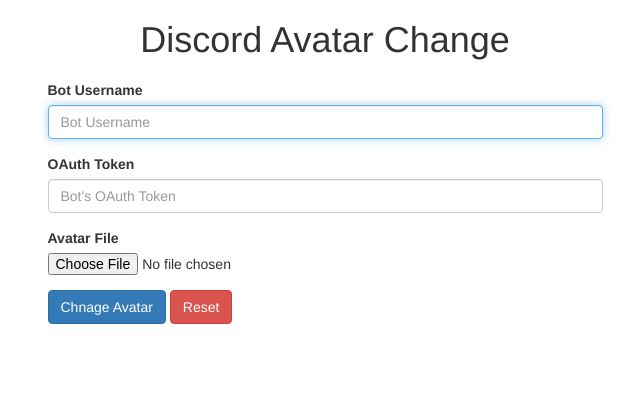
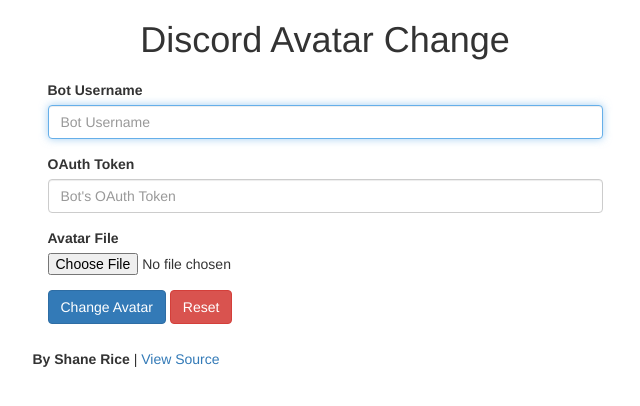
Before and after one commit to Blastsoft-Studios/dac, a Django app: template templates/home.html in a window 1280 px wide. Shown: the top 406 px of the page, without its empty margins (315-955 px from the left). Run offline with Django 3.2, Linux system fonts and the light colour scheme; the template is opened without the code that fills it, so the values that code supplies are empty; parts of the project's set-up code (start-up, migrations or seed data) failed here and were passed over; some libraries are stand-ins or nearby versions.

Commit message:
Added link to source

```diff
--- a/templates/home.html
+++ b/templates/home.html
@@ -39,7 +39,7 @@
 				</div>
 
 				<div class="form-group">
-					<button type="submit" class="btn btn-primary">Chnage Avatar</button>
+					<button type="submit" class="btn btn-primary">Change Avatar</button>
 					<button type="button" class="btn btn-danger resetButton">Reset</button>
 				</div>
 
@@ -55,6 +55,15 @@
 					<div id="resultContainer"></div>
 				</div>
 
+				<div class="row">
+					<div class="">
+						<strong>By Shane Rice</strong> |
+						<a href="https://git.cssnr.com/shane/dac" target="_blank">
+						 View Source
+						</a>
+					</div>
+				</div>
+
 			</form>
 
 		</div>
```
